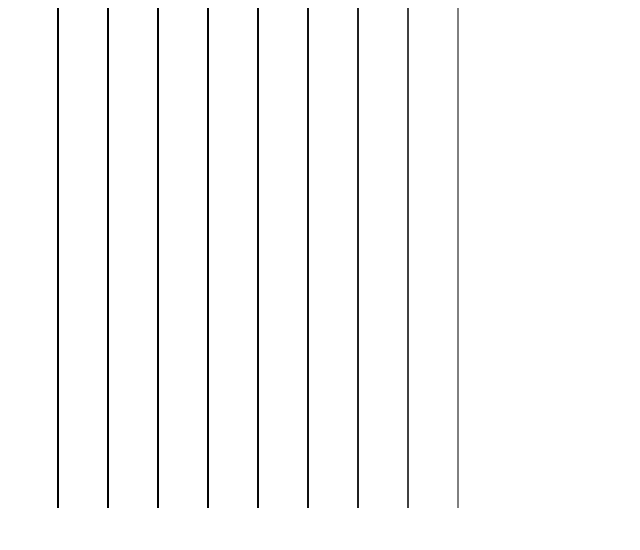
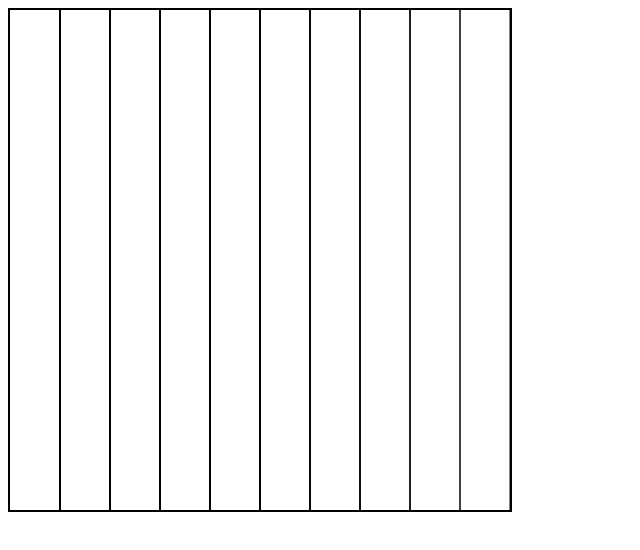
Before and after one commit to machinacyfrowa/snakesandladders, a plain HTML site: page index.html in a window 1280 px wide. Shown: the whole page, without its empty margins (0-640 px from the left). Drawn offline with Linux system fonts and the light colour scheme.

Commit message:
Update index.html
canvas border

```diff
--- a/index.html
+++ b/index.html
@@ -7,13 +7,13 @@
     <title>Document</title>
 </head>
 <body>
-    <canvas width="500" height="500" id="myCanvas"></canvas>
+    <canvas width="500" height="500" id="myCanvas" style="border: 2px solid black;"></canvas>
 
     <script>
         var c = document.getElementById('myCanvas');
         var ctx = c.getContext('2d');
 
-        for(var x = 50 ; x < 500 ; x += 50) {
+        for(var x = 50 ; x <= 500 ; x += 50) {
             ctx.moveTo(x, 0);
             ctx.lineTo(x, 500);
             ctx.stroke();
```
